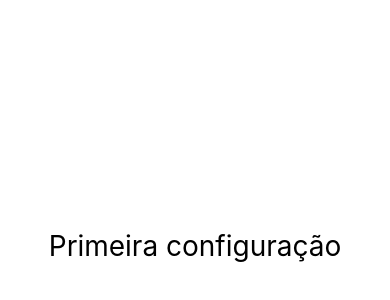
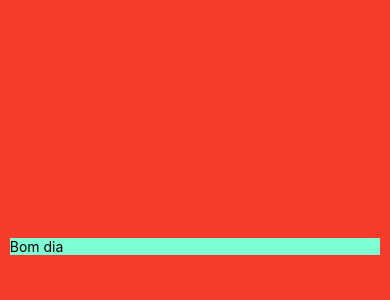
Before and after one commit to AlyXom/PokeApi, a React Native app: screen /Home in a window 390 px wide. Shown: the part 176-476 px from the top of the page. Built offline with nearby package versions, Linux system fonts and the light colour scheme.

Commit message:
'NewSettings'

```diff
--- a/App.tsx
+++ b/App.tsx
@@ -1,11 +1,19 @@
-import { StatusBar } from 'expo-status-bar';
-import {Text, View } from 'react-native';
-import { Container, TContainer } from './src/components/imgStyle/index';
+import { NavigationContainer } from "@react-navigation/native";
+import { createNativeStackNavigator } from "@react-navigation/native-stack";
+import Home from "./src/screens/home/Home";
+import { store } from "./src/redux/store/store";
+import { Provider } from "react-redux";
+
+const Stack = createNativeStackNavigator()
 
 export default function App() {
   return (
-    <Container>
-      <TContainer>Primeira configuração</TContainer>
-    </Container>
+    <Provider store={store}>
+      <NavigationContainer>
+        <Stack.Navigator screenOptions={{ headerShown: false }}>
+          <Stack.Screen name="Home" component={Home} />
+        </Stack.Navigator>
+      </NavigationContainer>
+    </Provider>
   );
 }
--- a/package.json
+++ b/package.json
@@ -10,6 +10,8 @@
   "dependencies": {
     "@react-navigation/native": "^6.1.6",
     "@react-navigation/native-stack": "^6.9.12",
+    "@reduxjs/toolkit": "^1.9.5",
+    "@types/react-native": "^0.72.2",
     "@types/styled-components-react-native": "^5.2.1",
     "axios": "^1.4.0",
     "expo": "~48.0.18",
@@ -17,6 +19,7 @@
     "expo-status-bar": "~1.4.4",
     "react": "18.2.0",
     "react-native": "0.71.8",
+    "react-redux": "^8.1.0",
     "styled-components": "5.3.11"
   },
   "devDependencies": {
--- /dev/null
+++ b/src/components/imgStyle/index.ts
@@ -0,0 +1,14 @@
+import styled from "styled-components/native";
+
+export const S = {
+    MainContainer: styled.View`
+        flex: 1;
+        justify-content: center;
+        align-items: center;
+        background-color: #f43c2c;
+    `,
+    Container: styled.View`
+        width: 95%;
+        background-color: aquamarine;
+    `
+}
--- a/src/components/imgStyle/index.tsx
+++ /dev/null
@@ -1,11 +0,0 @@
-import styled from "styled-components/native";
-
-export const Container = styled.View`
-    flex: 1;
-    justify-content: center;
-    align-items: center;
-`
-
-export const TContainer = styled.Text`
-    font-size: 28px;
-`
--- /dev/null
+++ b/src/redux/starReducer/StarSlice.ts
@@ -0,0 +1,38 @@
+import { createSlice } from '@reduxjs/toolkit'
+import type { PayloadAction } from '@reduxjs/toolkit'
+
+export interface Stars {
+    name: string
+    abilities: [],
+    id: number,
+    moves: [],
+    sprites: {},
+    forms?: [],
+    heldItems?: [],
+    isDefault: true,
+    locationAreaEncounters?: string,
+    order?: number,
+    pastTypes?: [],
+    species?: {},
+    stats?: [],
+    types: [],
+    height?: number,
+    weight?: number,
+
+}
+
+const initialState: Stars[] = []
+
+export const pokeStars = createSlice({
+    name: 'stars',
+    initialState: initialState,
+    reducers: {
+        addFavorite: (state, action: PayloadAction<Stars>) => {
+            return [...state, action.payload]
+        }
+    }
+})
+
+export const {addFavorite} = pokeStars.actions
+
+export default pokeStars.reducer
--- /dev/null
+++ b/src/redux/store/store.ts
@@ -0,0 +1,11 @@
+import { configureStore } from "@reduxjs/toolkit";
+import pokeSlice from "../starReducer/StarSlice";
+
+export const store = configureStore({
+    reducer: {
+        stars: pokeSlice,
+    }
+})
+
+export type RootState = ReturnType<typeof store.getState>
+export type AppDispatch = typeof store.dispatch
--- /dev/null
+++ b/src/screens/home/Home.tsx
@@ -0,0 +1,12 @@
+import { View, Text } from 'react-native'
+import { S } from '../../components/imgStyle'
+
+export default function Home() {
+    return (
+        <S.MainContainer>
+            <S.Container>
+                <Text>Bom dia</Text>
+            </S.Container>
+        </S.MainContainer>
+    )
+}
```
Also changed, not shown: src/components/card/card.tsx (added, +14 -0 lines), 1 other file (tests, documents, lock files or other folders).
